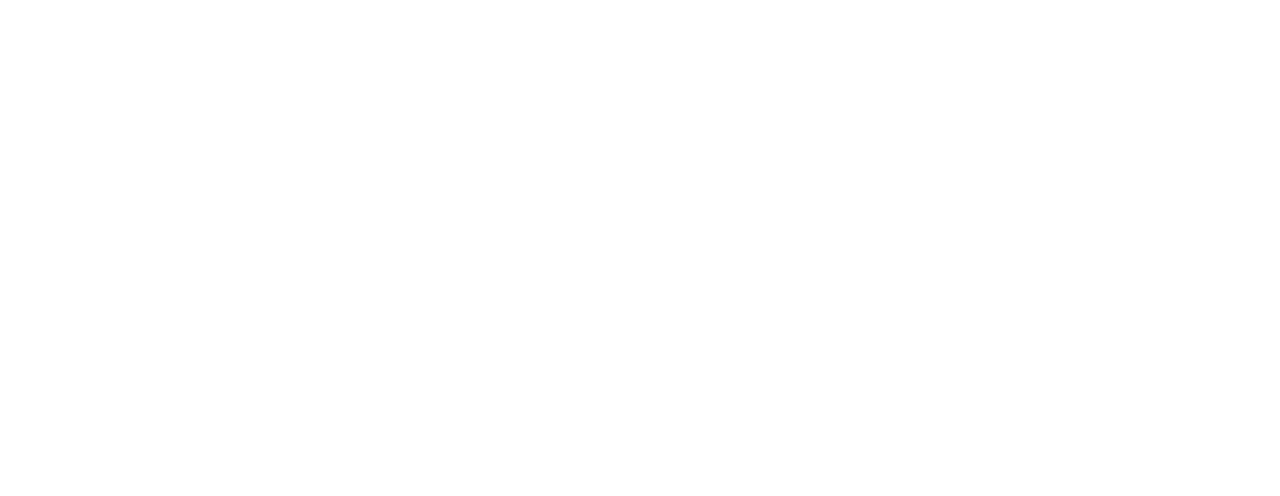
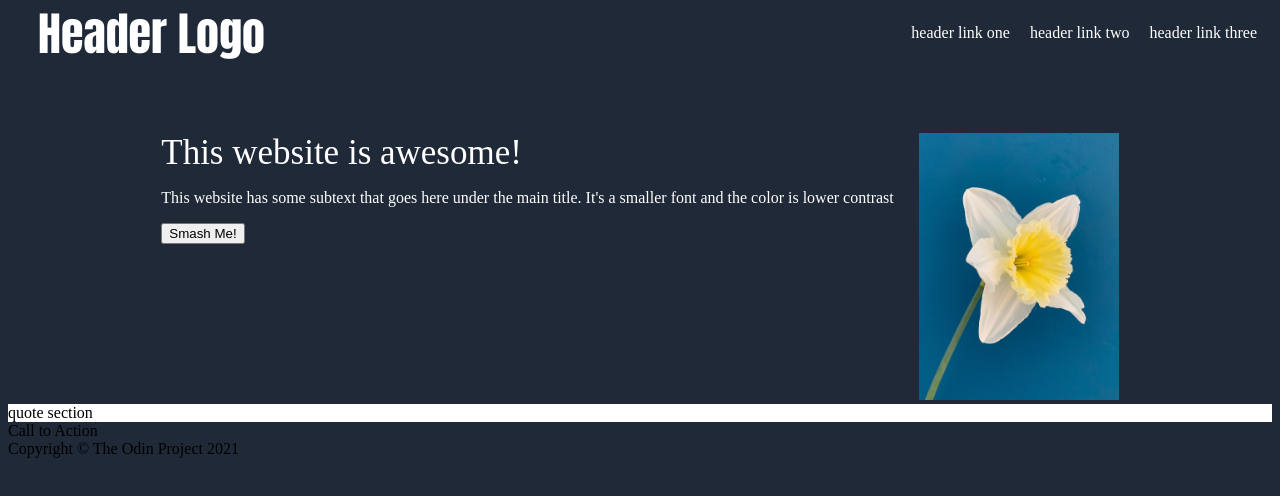
Before and after one commit to DrunkPlato21/odin-landing, a plain HTML site: page index.html in a window 1280 px wide. Drawn offline with Linux system fonts and the light colour scheme.

Commit message:
added image, completed basic template,  started hero section, finished header-draft

```diff
--- a/index.html
+++ b/index.html
@@ -1,12 +1,60 @@
 <!DOCTYPE html>
 <html lang="en">
 <head>
+    <link rel="stylesheet" href="style.css">
     <meta charset="UTF-8">
     <meta http-equiv="X-UA-Compatible" content="IE=edge">
     <meta name="viewport" content="width=device-width, initial-scale=1.0">
-    <title>Document</title>
+    <title>Landing Page Odin Project</title>
 </head>
 <body>
 
+<!-- header start -->
+    <div class="header">
+
+        <div class="left">
+
+            <p class="logo">Header Logo</p>
+
+        </div>
+
+        <div class="right">
+            <ul class="menu-links">
+
+                <li>header link one</li>
+                <li>header link two</li>
+                <li>header link three</li>
+
+            </ul>
+    </div>
+    </div>
+<!-- header end -->
+
+
+<div class="hero-section">
+
+    <div class="hero-content">
+
+        <div class="content-left">
+            <div class="hero-headline">This website is awesome!</div>
+            <p>This website has some subtext that goes here under the main title. It's a smaller font and the color is lower contrast
+            </p>
+            <button>Smash Me!</button>
+        </div>
+        <div class="content-right">
+            <img src="./daffodil.jpg" width="200px"></img>
+        </div>
+
+    </div>
+
+</div>
+
+<div class="quote-section">quote section</div>
+
+<div class="cta">Call to Action</div>
+
+
+<div class="footer">Copyright © The Odin Project 2021</div>
+
 </body>
 </html>
--- a/style.css
+++ b/style.css
@@ -0,0 +1,72 @@
+body {
+    display: flex;
+    flex-direction: column;
+    background-color: #1F2937;
+
+}
+.container {
+    display:flex;
+    flex-direction: column;
+    justify-content: space-between;
+}
+
+.left, .right{
+    display:flex;
+    flex-direction: column;
+    justify-content: flex-end;
+
+}
+
+.right{
+    padding-right: 15px;
+}
+.left{
+    padding-left: 30px;
+}
+.header {
+    display:flex;
+    justify-content: space-between;
+    background-color: #1F2937;
+    align-items:center;
+    height: 50px;
+
+}
+
+.logo {
+    color: white;
+    font-size: 46px;
+    font-family: Impact, Haettenschweiler, 'Arial Narrow Bold', sans-serif;
+    font-weight: 900;
+}
+
+.menu-links {
+    display:flex;
+    justify-content: space-evenly;
+    gap: 20px;
+    color: white;
+}
+
+ul {
+    list-style: none;
+}
+
+.quote-section {
+    background-color: white;
+}
+
+.hero-section {
+    display: flex;
+    justify-content: center;
+    margin-top: 75px;
+
+}
+
+.hero-content {
+    display:flex;
+    color: white;
+    gap: 25px;
+}
+
+.hero-headline{
+    font-size: 35px;
+}
```
Also changed, not shown: daffodil.jpg (added), 1 other file.
